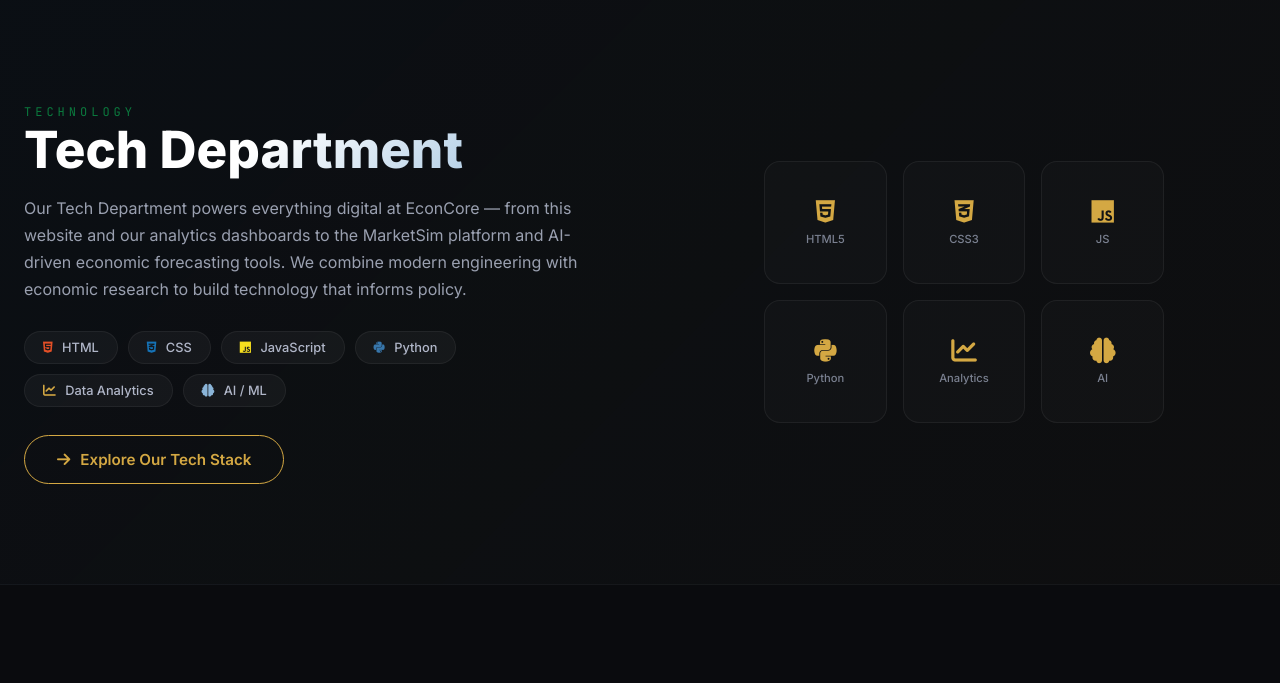
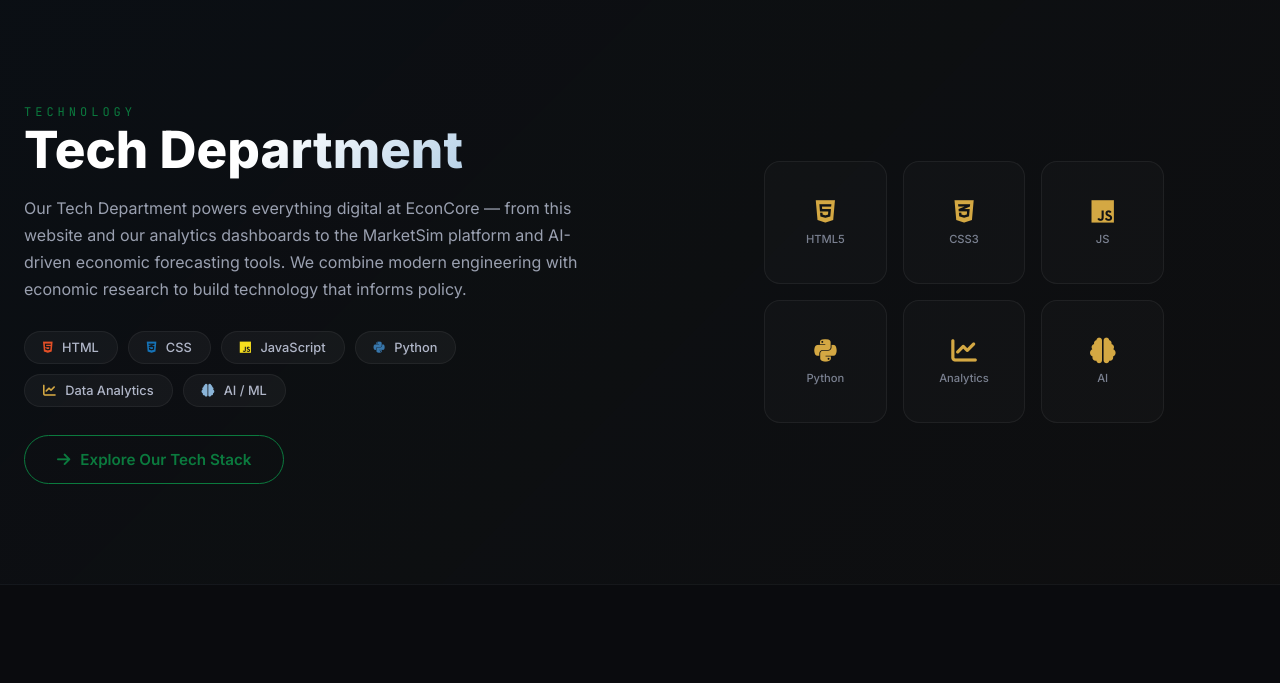
Before and after one commit to justhoneyy/Thinkeconomics, a Flask app: page / in a window 1280 px wide. Shown: the part 5595-6278 px from the top of the page. Run offline with Flask 3, Linux system fonts and the light colour scheme; tables that the repository leaves empty hold one stand-in row (values such as "Sample post"); grey boxes marked "Sample" are stand-in pictures; data that the repository does not hold is empty; some web fonts are replaced.

Commit message:
Update btn-outline styles with new color

```diff
--- a/templates/index.html
+++ b/templates/index.html
@@ -25,7 +25,7 @@
     .btn-primary:hover{transform:translateY(-3px);box-shadow:0 16px 40px -8px rgba(212,168,67,.35)}
     .btn-secondary{background:rgba(255,255,255,.06);color:#e8eaf0;border:1px solid rgba(255,255,255,.12)}
     .btn-secondary:hover{background:rgba(255,255,255,.12);transform:translateY(-3px)}
-    .btn-outline{background:transparent;border:1.5px solid #d4a843;color:#d4a843}
+    .btn-outline{background:transparent;border:1.5px solid #0B7A3E;color:#0B7A3E}
     .btn-outline:hover{background:#d4a843;color:#0a0b0e;transform:translateY(-3px)}
     .btn-danger{background:linear-gradient(135deg,#e74c3c,#c0392b);color:#fff}
     .btn-danger:hover{transform:translateY(-3px);box-shadow:0 8px 24px -4px rgba(231,76,60,.35)}
```
